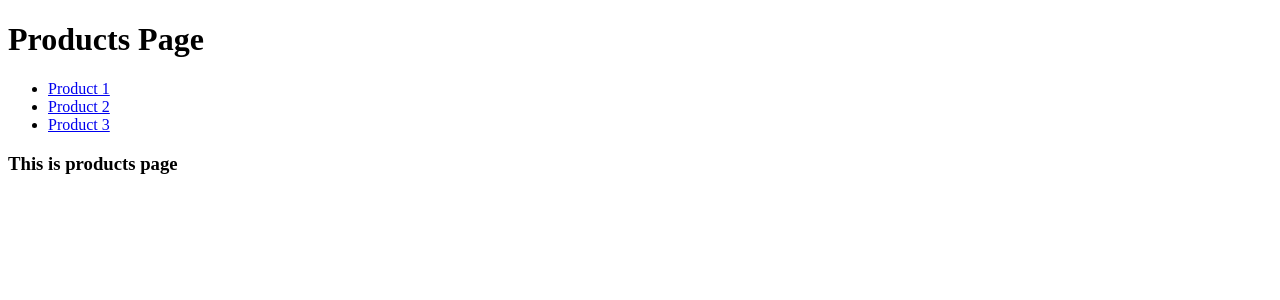
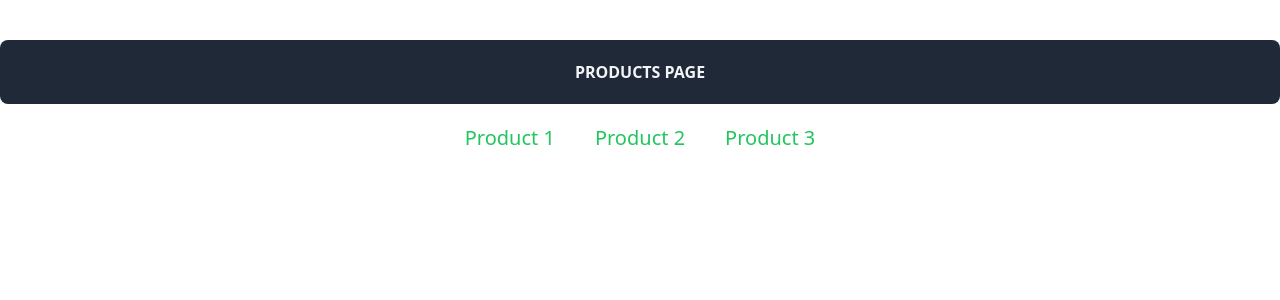
Before and after one commit to IdaDanuartha/learn-basic-nuxtjs, a Nuxt app: page /products in a window 1280 px wide. Shown: the top 300 px of the page. Built offline with nearby package versions, Linux system fonts and the light colour scheme.

Commit message:
add package (tailwindcss)

```diff
--- /dev/null
+++ b/assets/css/app.css
@@ -0,0 +1,3 @@
+@tailwind base;
+@tailwind components;
+@tailwind utilities;
--- a/layouts/default.vue
+++ b/layouts/default.vue
@@ -1,14 +1,21 @@
 <template>
-    <div>
-      <NuxtLink class="link" to="/">Home</NuxtLink>
-      <NuxtLink class="link" to="/about">About</NuxtLink>
-      <NuxtLink class="link" to="/products">Products</NuxtLink>
+    <div class="container mx-auto my-10">
+      <div class="flex justify-between bg-gray-800 text-gray-100 p-5 rounded-lg">
+        <div>
+            <h5 class="font-bold uppercase">Nuxt App</h5>
+        </div>
+        <div>
+            <NuxtLink class="link" to="/">Home</NuxtLink>
+            <NuxtLink class="link" to="/about">About</NuxtLink>
+            <NuxtLink class="link" to="/products">Products</NuxtLink>
+        </div>
+      </div>
 
-      <div>
+      <div class="mt-5">
         <slot />
       </div>
     </div>
-  </template>
+</template>
 
   <style scoped>
   .link {
--- a/layouts/products.vue
+++ b/layouts/products.vue
@@ -1,18 +1,24 @@
 <template>
-    <div>
-        <h1>Products Page</h1>
-        <ul>
-            <li>
+    <div class="container mx-auto my-10">
+      <div class="flex justify-center bg-gray-800 text-gray-100 p-5 rounded-lg">
+        <div>
+            <h5 class="font-bold uppercase">Products Page</h5>
+        </div>
+      </div>
+
+      <div class="mt-5">
+        <ul class="flex justify-center">
+            <li class="text-xl mx-5 text-green-500 hover:text-green-300 duration-200">
                 <NuxtLink class="link" to="/products/1">Product 1</NuxtLink>
             </li>
-            <li>
+            <li class="text-xl mx-5 text-green-500 hover:text-green-300 duration-200">
                 <NuxtLink class="link" to="/products/2">Product 2</NuxtLink>
             </li>
-            <li>
+            <li class="text-xl mx-5 text-green-500 hover:text-green-300 duration-200">
                 <NuxtLink class="link" to="/products/3">Product 3</NuxtLink>
             </li>
         </ul>
-        <slot />
+      </div>
     </div>
 </template>
 
--- a/nuxt.config.ts
+++ b/nuxt.config.ts
@@ -1,4 +1,5 @@
 // https://nuxt.com/docs/api/configuration/nuxt-config
 export default defineNuxtConfig({
-  devtools: { enabled: true }
+  devtools: { enabled: true },
+  modules: ['@nuxtjs/tailwindcss'],
 })
--- a/package.json
+++ b/package.json
@@ -10,6 +10,7 @@
   },
   "devDependencies": {
     "@nuxt/devtools": "latest",
+    "@nuxtjs/tailwindcss": "^6.8.0",
     "nuxt": "^3.7.0"
   }
 }
```
Also changed, not shown: 1 other file (tests, documents, lock files or other folders).
